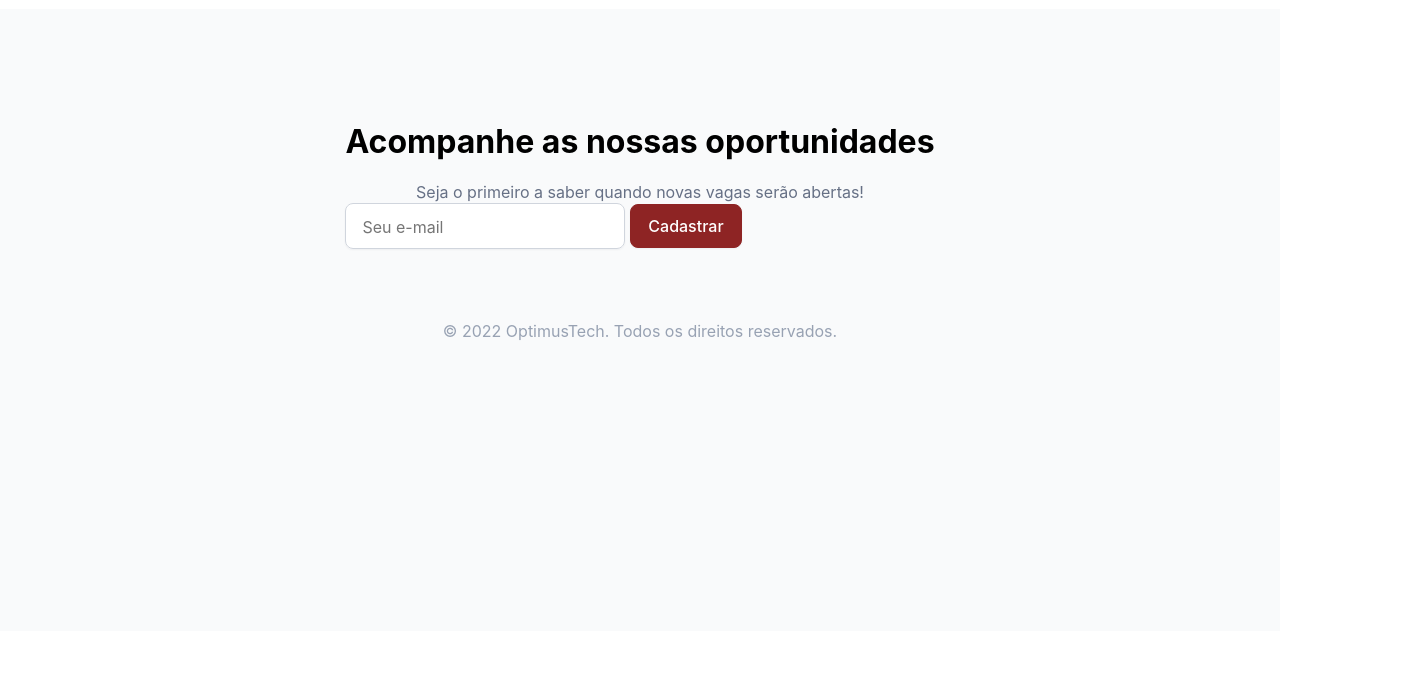
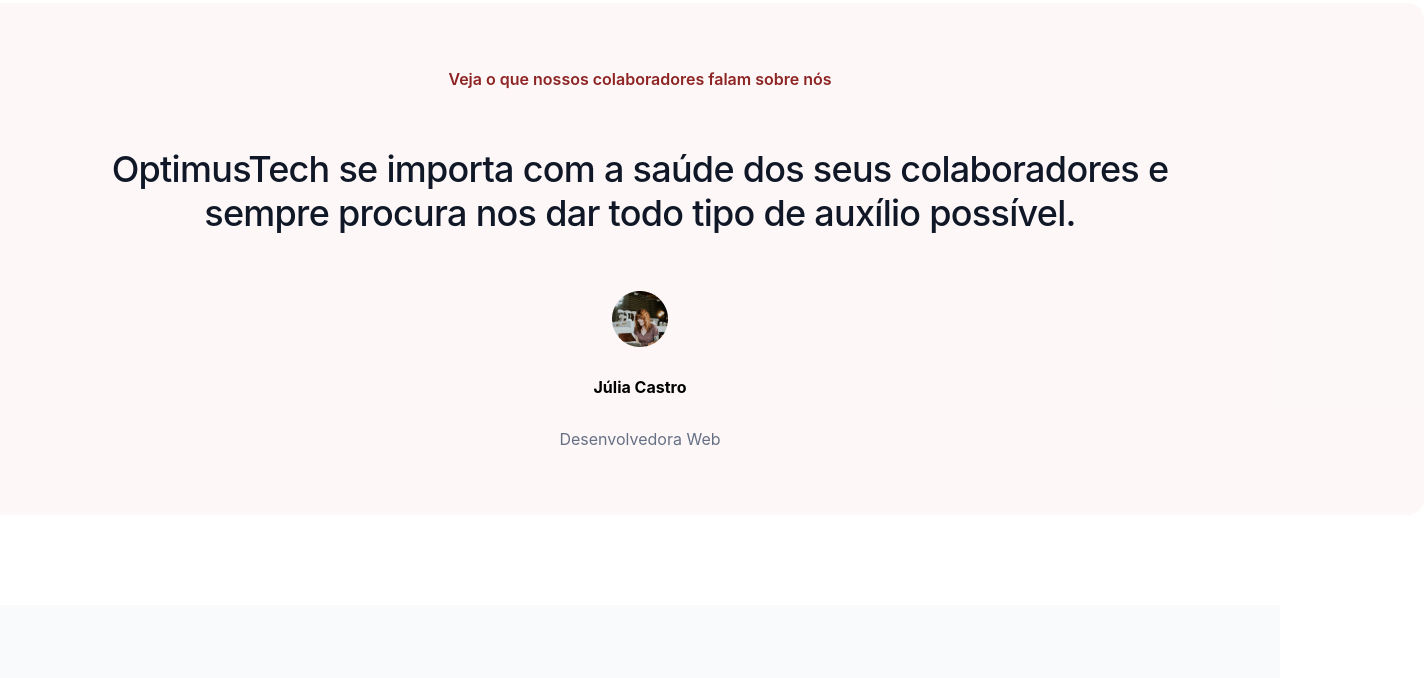
Before and after one commit to Lgbarros/Optimus-Tech, a plain HTML site: page index.html in a window 1280 px wide. Shown: the part 862-1540 px from the top of the page, 1424 px wide, since content can reach past the window. Before the commit the page ends 1493 px from the top, so only its background shows below. Drawn offline with Linux system fonts and the light colour scheme; a web font is replaced by a local one.

Commit message:
Depositions section

```diff
--- a/css/style.css
+++ b/css/style.css
@@ -114,6 +114,13 @@ button {
     color: #8E2424;
 }
 
+.title-about {
+    font-weight: 600;
+    font-size: 16px;
+    line-height: 24px;
+    color: #8E2424;
+}
+
 .container-about h1 {
     font-weight: 600;
     font-size: 48px;
@@ -171,6 +178,39 @@ button {
     line-height: 28px;
 }
 
+/* DEPOSITIONS */
+
+#depositions {
+    height: 500px;
+    display: flex;
+    flex-direction: column;
+    justify-content: center;
+    align-items: center;
+    padding: 0px 0px 96px;
+}
+
+.container-depositions {
+    display: flex;
+    height: 500px;
+    width: 1440px;
+    flex-direction: column;
+    align-items: center;
+    padding: 64px;
+    gap: 32px;
+    background: rgba(196, 25, 25, 0.03);
+    border-radius: 16px;
+}
+
+.container-depositions h1 {
+    font-family: 'Inter';
+    font-style: normal;
+    font-weight: 500;
+    font-size: 36px;
+    line-height: 44px;
+    text-align: center;
+    letter-spacing: -0.02em;
+    color: #101828;
+}
 
 /* FOOTER */
 
@@ -179,39 +219,45 @@ footer {
     flex-direction: column;
     align-items: center;
     padding: 96px 0px;
-    gap: 32px;
     width: auto;
     height: 430px;
     background: #F9FAFB;
+    gap: 40px;
 }
 
 footer p {
     text-align: center;
+    gap: 40px;
 }
 
 .container-footer {
     height: 182px;
-    gap: 32px;
+    gap: 40px;
+    display: flex;
+    flex-direction: column;
 }
 
-.email-container {
+.container-email {
     display: flex;
+    align-items: center;
+    justify-content: center;
+    gap: 16px;
 }
 
-label {
+input {
     background-color: #fff;
     height: 44px;
-    width: 360px;
+    width: 250px;
     gap: 8px;
-    padding: 12px 14px 12px 16px;
+    padding-left: 15px;
     border: 1px solid #D0D5DD;
     box-shadow: 0px 1px 2px rgba(16, 24, 40, 0.05);
-border-radius: 8px;
+    border-radius: 8px;
 }
 
 .copyright p{
     font-weight: 400;
-    font-size: 16px;
+    font-size: 14px;
     line-height: 24px;
     color: #98A2B3;
     text-align: center;
--- a/index.html
+++ b/index.html
@@ -77,8 +77,24 @@
 
         </section>
 
-        <section id="depoimentos">
+        <section id="depositions">
+            <div class="container-depositions">
+                <p class="title-about">
+                    Veja o que nossos colaboradores falam sobre nós
+                </p>
 
+                <h1>
+                    OptimusTech se importa com a saúde dos seus colaboradores e
+                    <br>
+                    sempre procura nos dar todo tipo de auxílio possível.
+                </h1>
+
+                <img src="./img/Avatar.png" alt="Imagem Avatar">
+
+                <h2>Júlia Castro</h2>
+
+                <p>Desenvolvedora Web</p>
+            </div>
         </section>
 
         <section id="formulario">
@@ -89,16 +105,17 @@
     <footer>
         <div class="container-footer">
             <h1>Acompanhe as nossas oportunidades</h1>
+
             <p>Seja o primeiro a saber quando novas vagas serão abertas!</p>
 
             <div class="container-email">
                 <label><input type="email" id="email" placeholder="Seu e-mail"></label>
                 <button class="">Cadastrar</button>
             </div>
-        </div>
 
-        <div class="copyright">
-            <p>© 2022 OptimusTech. Todos os direitos reservados.</p>
+            <div class="copyright">
+                <p>© 2022 OptimusTech. Todos os direitos reservados.</p>
+            </div>
         </div>
     </footer>
 
```
